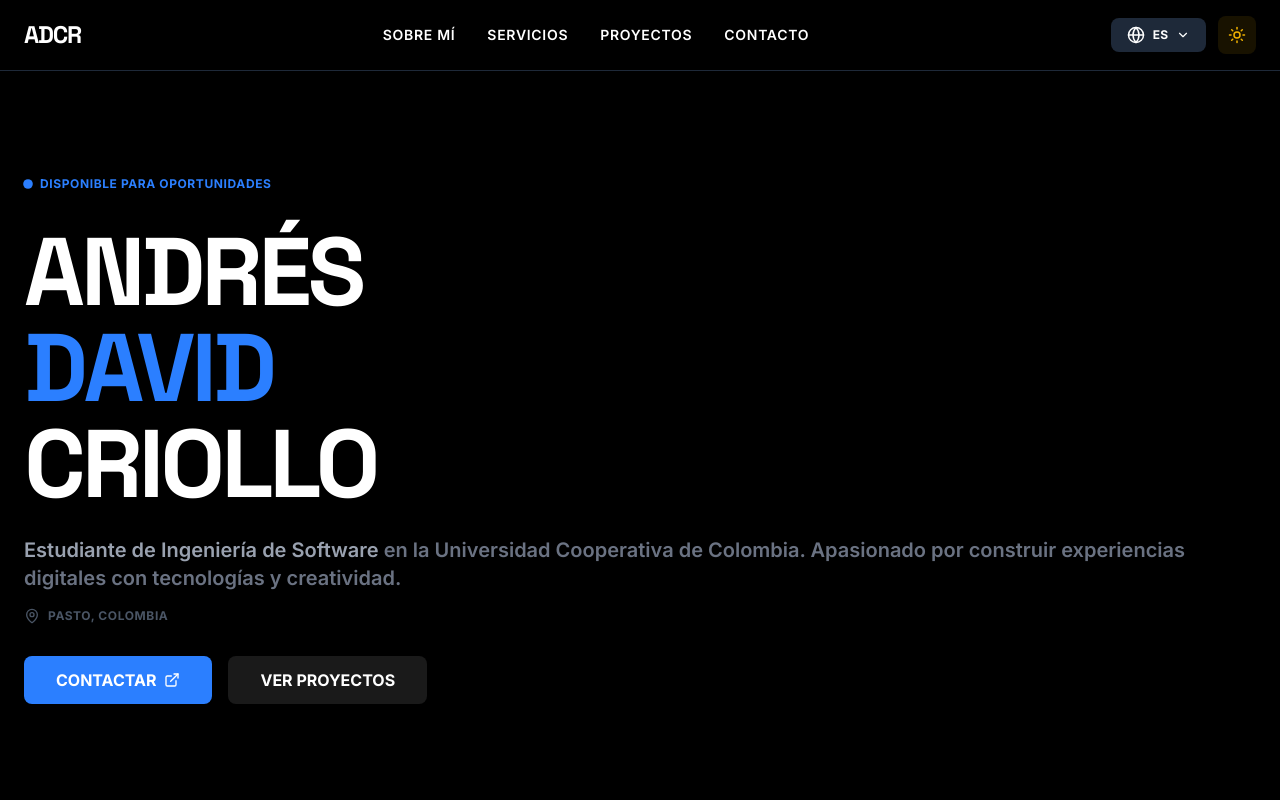
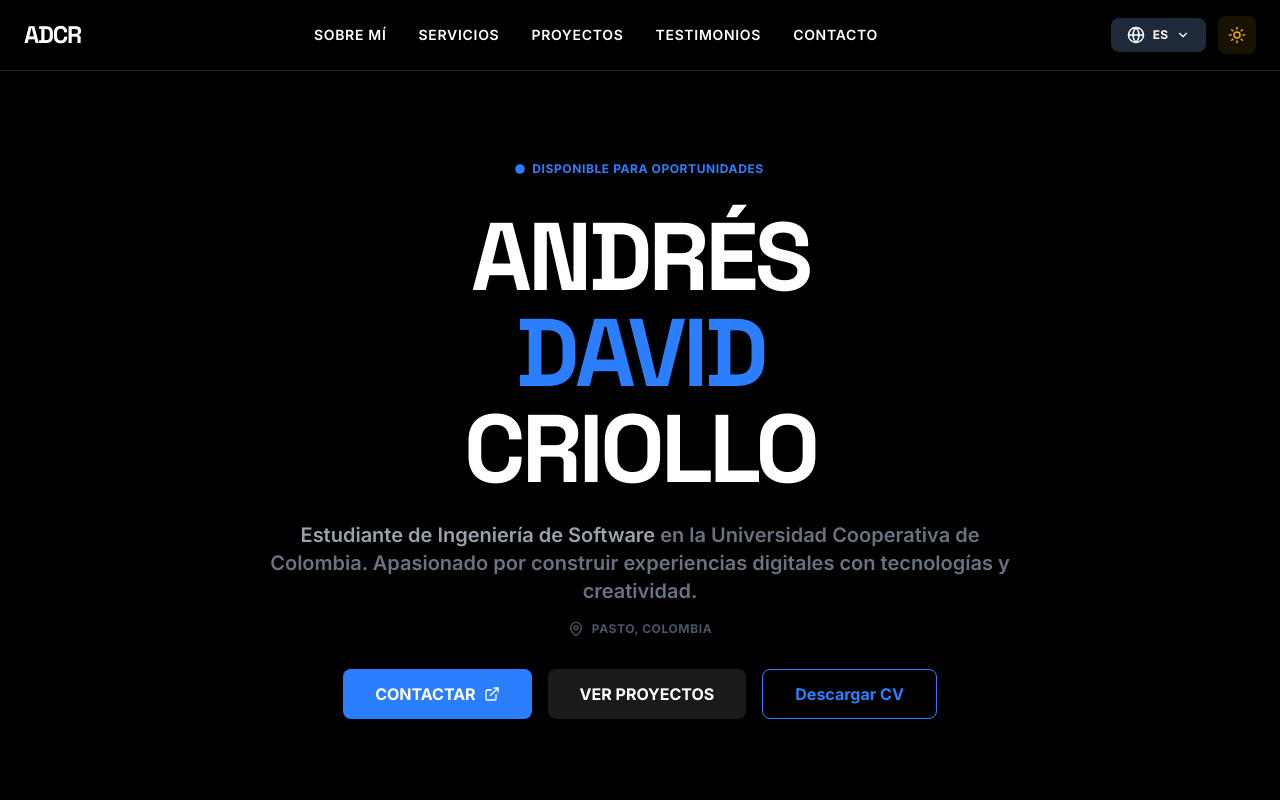
Before and after one commit to andresc1108/portafolio_disenio, a React (Vite) app: page / in a window 1280 px wide. Shown: the top 800 px of the page. Built offline with nearby package versions, Linux system fonts and the light colour scheme.

Commit message:
feat: actualización en App.tsx y archivos de distribución

```diff
--- a/src/app/App.tsx
+++ b/src/app/App.tsx
@@ -56,6 +56,7 @@ const translations = {
       about: 'SOBRE MÍ',
       services: 'SERVICIOS',
       projects: 'PROYECTOS',
+      testimonials: 'TESTIMONIOS',
       contact: 'CONTACTO'
     },
     hero: {
@@ -218,6 +219,7 @@ const translations = {
       about: 'ABOUT ME',
       services: 'SERVICES',
       projects: 'PROJECTS',
+      testimonials: 'TESTIMONIALS',
       contact: 'CONTACT'
     },
     hero: {
@@ -380,6 +382,7 @@ const translations = {
       about: 'SOBRE MIM',
       services: 'SERVIÇOS',
       projects: 'PROJETOS',
+      testimonials: 'DEPOIMENTOS',
       contact: 'CONTATO'
     },
     hero: {
@@ -542,6 +545,7 @@ const translations = {
       about: 'À PROPOS',
       services: 'SERVICES',
       projects: 'PROJETS',
+      testimonials: 'TÉMOIGNAGES',
       contact: 'CONTACT'
     },
     hero: {
@@ -769,6 +773,7 @@ function Navigation({ mobileMenuOpen, setMobileMenuOpen, showLangMenu, setShowLa
             { label: t.nav.about, href: '#about' },
             { label: t.nav.services, href: '#services' },
             { label: t.nav.projects, href: '#projects' },
+            { label: t.nav.testimonials, href: '#testimonials' },
             { label: t.nav.contact, href: '#contact' }
           ].map(item => (
             <motion.a
@@ -861,6 +866,7 @@ function Navigation({ mobileMenuOpen, setMobileMenuOpen, showLangMenu, setShowLa
                 { label: t.nav.about, href: '#about' },
                 { label: t.nav.services, href: '#services' },
                 { label: t.nav.projects, href: '#projects' },
+                { label: t.nav.testimonials, href: '#testimonials' },
                 { label: t.nav.contact, href: '#contact' }
               ].map(item => (
                 <a
@@ -887,15 +893,40 @@ function HeroSection() {
   const { language } = useContext(LanguageContext);
   const t = translations[language];
 
+  const handleDownloadCV = (e: React.MouseEvent) => {
+    e.preventDefault();
+    (async () => {
+      try {
+        const res = await fetch(cvFile as unknown as string);
+        if (!res.ok) throw new Error('PDF not available');
+        const blob = await res.blob();
+        const url = window.URL.createObjectURL(blob);
+        const a = document.createElement('a');
+        a.href = url;
+        a.download = 'Andres_CV.pdf';
+        document.body.appendChild(a);
+        a.click();
+        a.remove();
+        window.URL.revokeObjectURL(url);
+      } catch (err) {
+        try {
+          window.open(cvFile as unknown as string, '_blank');
+        } catch (e) {
+          alert('No se pudo descargar el CV. Por favor reemplaza src/assets/cv andres criollo.pdf con tu archivo PDF.');
+        }
+      }
+    })();
+  };
+
   return (
     <section className="min-h-screen flex items-center justify-center px-6 pt-20">
-      <div className="max-w-7xl w-full">
+      <div className="max-w-3xl w-full text-center">
         <motion.div
           initial={{ opacity: 0, y: 20 }}
           animate={{ opacity: 1, y: 0 }}
           transition={{ duration: 0.8 }}
         >
-          <div className="flex items-center gap-2 mb-8">
+          <div className="flex items-center justify-center gap-2 mb-8">
             <motion.div
               animate={{ scale: [1, 1.2, 1] }}
               transition={{ repeat: Infinity, duration: 2 }}
@@ -916,16 +947,16 @@ function HeroSection() {
             </div>
           </h1>
 
-          <p className={`text-lg md:text-xl mb-4 ${theme === 'dark' ? 'text-gray-400' : 'text-gray-600'}`} style={{ fontWeight: 600 }}>
+          <p className={`text-lg md:text-xl mb-4 text-center ${theme === 'dark' ? 'text-gray-400' : 'text-gray-600'}`} style={{ fontWeight: 600 }}>
             {t.hero.subtitle} <span className={theme === 'dark' ? 'text-gray-500' : 'text-gray-400'}>{t.hero.description}</span>
           </p>
 
-          <div className="flex items-center gap-2 mb-8">
+          <div className="flex items-center justify-center gap-2 mb-8">
             <MapPin size={16} className={theme === 'dark' ? 'text-gray-600' : 'text-gray-400'} />
             <span className={`text-xs ${theme === 'dark' ? 'text-gray-600' : 'text-gray-500'} tracking-wider`} style={{ fontWeight: 700 }}>{t.hero.location}</span>
           </div>
 
-          <div className="flex flex-wrap gap-4">
+          <div className="flex flex-wrap gap-4 justify-center">
             <motion.a
               href="#contact"
               whileHover={{ scale: 1.05, boxShadow: '0 0 30px rgba(59, 130, 246, 0.6)' }}
@@ -946,6 +977,16 @@ function HeroSection() {
             >
               {t.hero.projects}
             </motion.a>
+
+            <motion.button
+              onClick={handleDownloadCV}
+              whileHover={{ scale: 1.05 }}
+              whileTap={{ scale: 0.95 }}
+              className={`w-full md:w-auto px-8 py-3 ${theme === 'dark' ? 'border border-blue-500 hover:bg-blue-500/10' : 'border border-blue-500 hover:bg-blue-500/10'} rounded-lg transition-colors flex items-center justify-center gap-2 text-blue-500`}
+              style={{ fontWeight: 700 }}
+            >
+              {language === 'es' ? 'Descargar CV' : language === 'en' ? 'Download CV' : language === 'pt' ? 'Baixar CV' : 'Télécharger CV'}
+            </motion.button>
           </div>
         </motion.div>
       </div>
@@ -1417,7 +1458,7 @@ function TestimonialsSection() {
   const t = translations[language];
 
   return (
-    <section className="py-20 px-6">
+    <section id="testimonials" className="py-20 px-6">
       <div className="max-w-7xl mx-auto">
         <motion.h2
           initial={{ opacity: 0 }}
```
Also changed, not shown: 5 other files (tests, documents, lock files or other folders).
